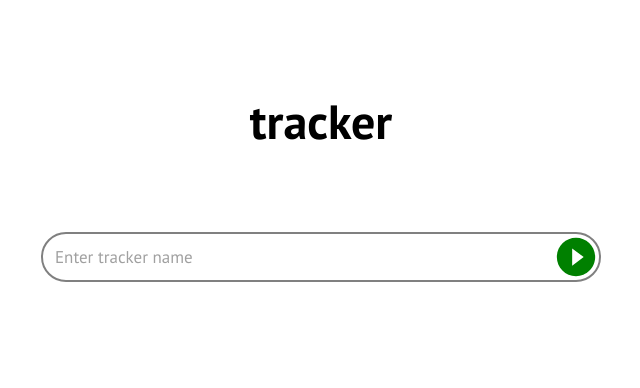
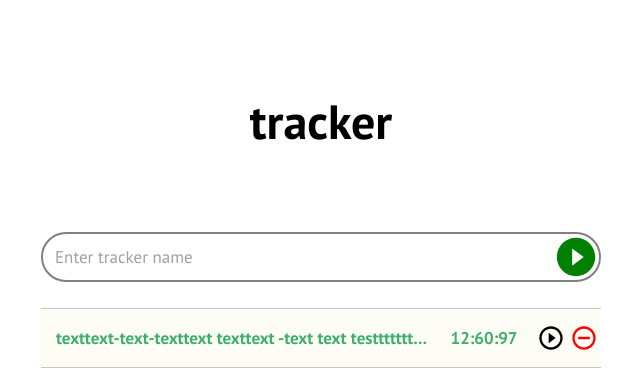
Before and after one commit to VSerj/tracker, a React (Create React App) app: page / in a window 1280 px wide. Shown: the top 388 px of the page, without its empty margins (319-959 px from the left). Built offline with nearby package versions, Linux system fonts and the light colour scheme.

Commit message:
style for TrackerItem compon

```diff
--- a/src/components/IconPlayCircleOutline.js
+++ b/src/components/IconPlayCircleOutline.js
@@ -7,10 +7,10 @@ const IconPlayCircleOutline = () => {
       height="24px"
       viewBox="0 0 24 24"
       width="24px"
-      fill={'#000000'}
+      fill="#000000"
     >
       <path d="M0 0h24v24H0z" fill="none" />
-      <path d="M12 2C6.48 2 2 6.48 2 12s4.48 10 10 10 10-4.48 10-10S17.52 2 12 2zm-2 14.5v-9l6 4.5-6 4.5z" />
+      <path d="M10 16.5l6-4.5-6-4.5v9zM12 2C6.48 2 2 6.48 2 12s4.48 10 10 10 10-4.48 10-10S17.52 2 12 2zm0 18c-4.41 0-8-3.59-8-8s3.59-8 8-8 8 3.59 8 8-3.59 8-8 8z" />
     </svg>
   );
 };
--- a/src/components/IconRemoveCircleOutline.js
+++ b/src/components/IconRemoveCircleOutline.js
@@ -1,8 +1,9 @@
 import React from 'react';
 
-const IconRemoveCircleOutline = () => {
+const IconRemoveCircleOutline = ({ className }) => {
   return (
     <svg
+      className={className}
       xmlns="http://www.w3.org/2000/svg"
       height="24px"
       viewBox="0 0 24 24"
--- a/src/components/TrackerItem/TrackerItem.js
+++ b/src/components/TrackerItem/TrackerItem.js
@@ -1,12 +1,24 @@
 import Button from '../Button';
+import IconPlayCircleOutline from '../IconPlayCircleOutline';
+import IconRemoveCircleOutline from '../IconRemoveCircleOutline';
+import s from './TrackerItem.module.scss';
 
 const TrackerItem = () => {
   return (
-    <li>
-      <p></p>
-      <time></time>
-      <Button></Button>
-      <Button></Button>
+    <li className={`${s.item} ${s.isStarted}`}>
+      <p className={s.elem}>
+        texttext-text-texttext texttext -text text
+        testttttttttttttttttttttttttttttttt
+      </p>
+      <time className={s.elem}>12:60:97</time>
+      <div className={`${s.btnsWrapper} ${s.elem}`}>
+        <Button>
+          <IconPlayCircleOutline />
+        </Button>
+        <Button>
+          <IconRemoveCircleOutline className={s.removeBtn} />
+        </Button>
+      </div>
     </li>
   );
 };
--- /dev/null
+++ b/src/components/TrackerItem/TrackerItem.module.scss
@@ -0,0 +1,61 @@
+.item {
+  display: flex;
+  align-items: center;
+  padding: 1.5rem 1rem 1.5rem 1.5rem;
+  border-top: 1px solid rgb(197, 197, 197);
+  border-bottom: 1px solid rgb(197, 197, 197);
+  font-weight: bold;
+
+  @media screen and (max-width: 559px) {
+    font-size: 1.3rem;
+  }
+
+  &.isStarted {
+    background: rgb(253, 253, 246);
+    color: rgb(63, 175, 108);
+  }
+
+  p {
+    flex: 1 0 70%;
+    // word-break: break-all;
+    overflow: hidden;
+    white-space: nowrap;
+    text-overflow: ellipsis;
+
+    @media screen and (max-width: 559px) {
+      flex: 1 0 50%;
+    }
+  }
+
+  .btnsWrapper {
+    display: flex;
+    justify-content: flex-end;
+    flex: 1 0 auto;
+  }
+
+  time {
+    text-align: end;
+    flex: 1 0 auto;
+  }
+
+  button {
+    font-size: 0;
+
+    &:first-child {
+      margin: 0 0.5rem 0 0;
+    }
+
+    svg {
+      width: 2.8rem;
+      height: 2.8rem;
+    }
+  }
+
+  .removeBtn {
+    fill: rgb(255, 0, 0);
+  }
+}
+
+.elem + .elem {
+  padding: 0 0 0 2rem;
+}
--- a/src/components/TrackerLIst/TrackerList.js
+++ b/src/components/TrackerLIst/TrackerList.js
@@ -1,10 +1,11 @@
 import TrackerItem from '../TrackerItem/TrackerItem';
+import s from './TrackerList.module.scss'
 
 const TrackerList = () => {
   return (
-    <ul>
-      <TrackerItem />
-    </ul>
+      <ul className={s.list}>
+        <TrackerItem />
+      </ul>
   );
 };
 
--- /dev/null
+++ b/src/components/TrackerLIst/TrackerList.module.scss
@@ -0,0 +1,3 @@
+.list {
+  margin: 2.6rem 0 0 0;
+}
```
Also changed, not shown: src/components/TrackerLIst/TrackerList.modules.scss (deleted).
